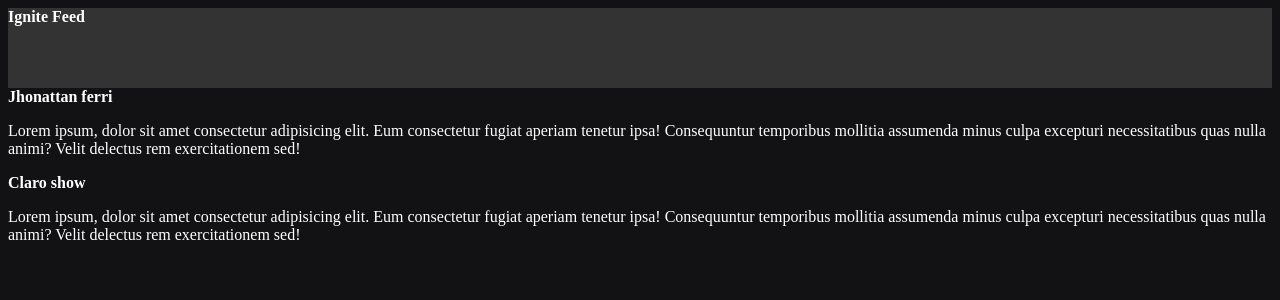
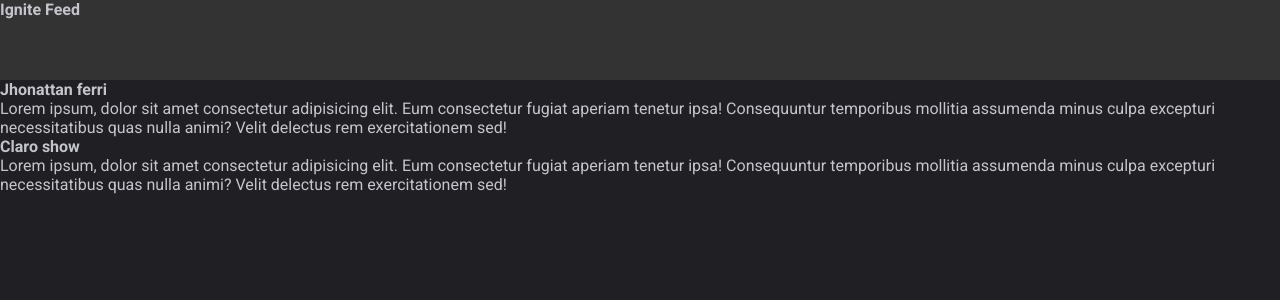
Before and after one commit to Jhonattan2121/01-fundamentos-Reactjs, a React (Vite) app: page / in a window 1280 px wide. Shown: the top 300 px of the page. Built offline with nearby package versions, Linux system fonts and the light colour scheme.

Commit message:
CSS global

```diff
--- a/index.html
+++ b/index.html
@@ -2,8 +2,16 @@
 <html lang="en">
   <head>
     <meta charset="UTF-8" />
+
+    <link rel="preconnect" href="https://fonts.googleapis.com" />
+    <link rel="preconnect" href="https://fonts.gstatic.com" crossorigin />
+
     <link rel="icon" type="image/svg+xml" href="/vite.svg" />
     <meta name="viewport" content="width=device-width, initial-scale=1.0" />
+
+
+    <link href="https://fonts.googleapis.com/css2?family=Roboto:wght@400;700&display=swap" rel="stylesheet" />
+
     <title>Vite + React</title>
   </head>
   <body>
--- a/src/App.jsx
+++ b/src/App.jsx
@@ -1,7 +1,7 @@
 import {Post} from "./Post";
 import { Header } from "./components/Header";
 
-import './style.css'
+import './global.css'
 
 export function App() {
   return (
--- /dev/null
+++ b/src/global.css
@@ -0,0 +1,30 @@
+:root {
+    --white: #ffffff;
+    --gray-100: #e1e1e6;
+    --gray-300: #c4c4cc;
+    --gray-400: #8d8d99;
+    --gray-600: #323238;
+    --gray-700: #29292e;
+    --gray-800: #202024;
+    --gray-900: #121214;
+
+    --green-500: #00875f;
+}
+
+* {
+    padding: 0;
+    margin: 0;
+    box-sizing: border-box;
+}
+
+body {
+    background: var(--gray-800);
+    color: var(--gray-300);
+    --webkit-font-smoothing: antialiased;
+}
+
+body, input, textarea, button {
+    font-family: 'Roboto', sans-serif;
+    font-weight: 400;
+    font-size: 1rem;
+}
--- a/src/style.css
+++ /dev/null
@@ -1,4 +0,0 @@
-body {
-    background: #121214;
-    color: #fff;
-}
```
